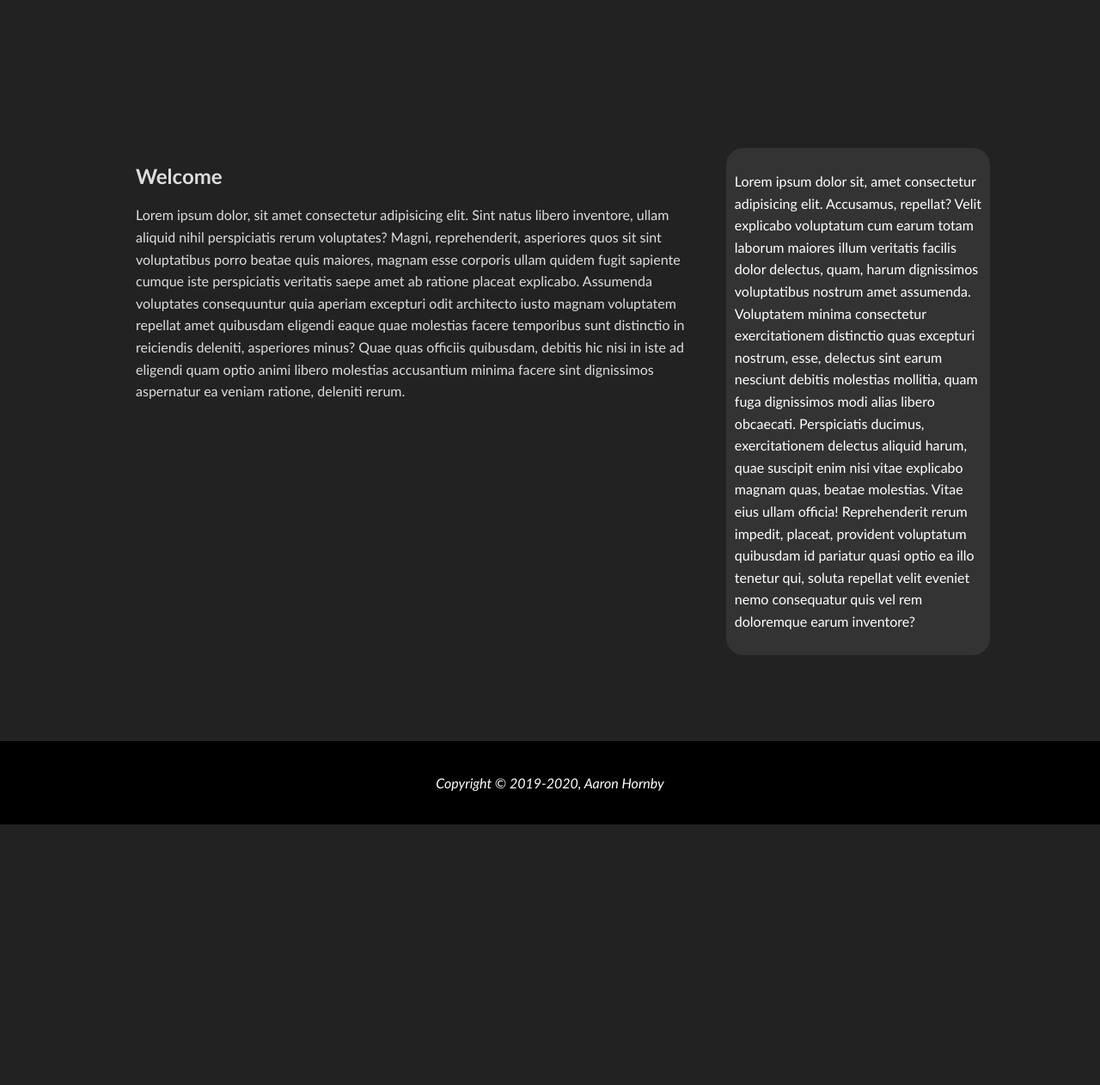
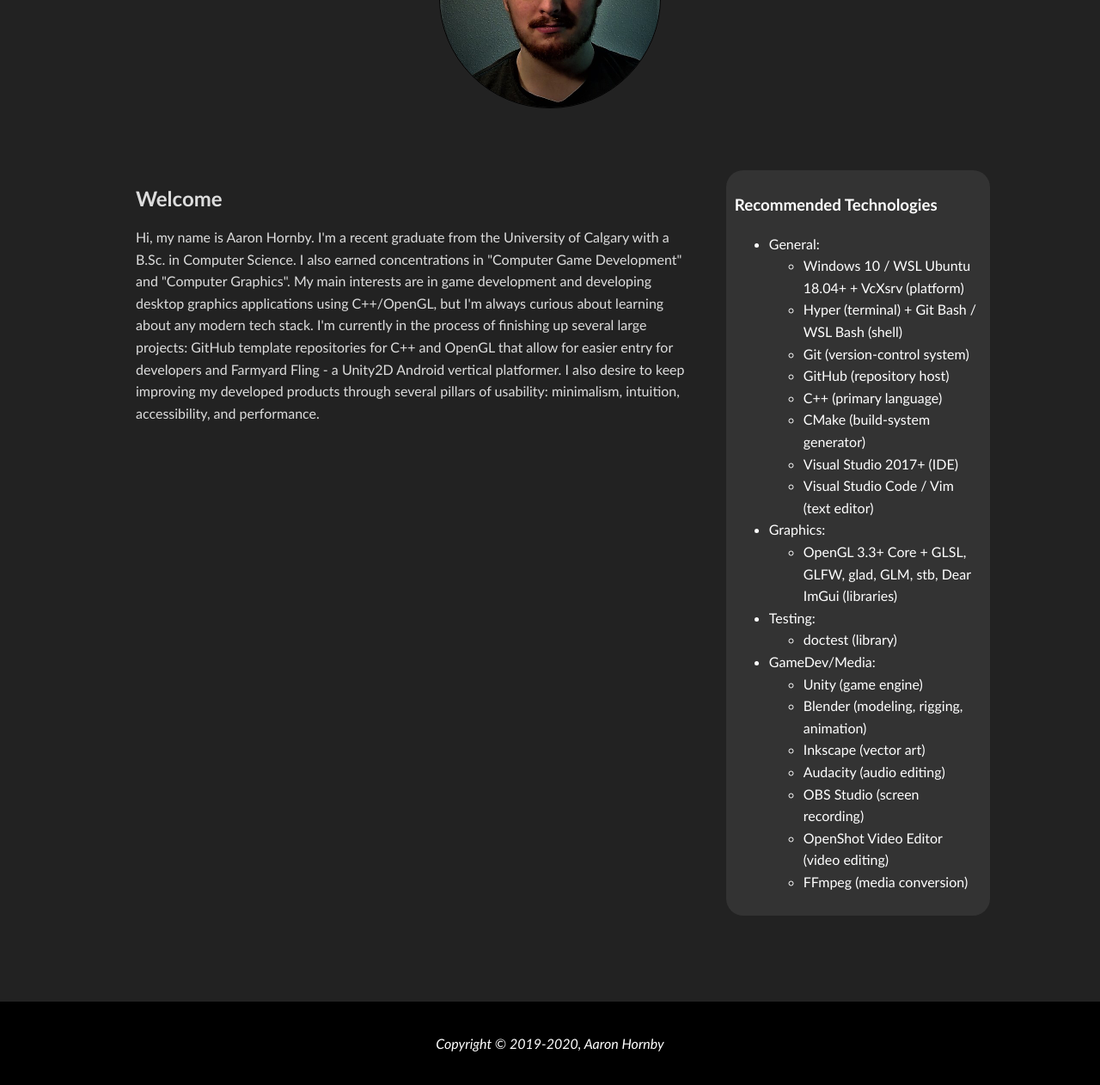
Before and after one commit to TexelBox/TexelBox.github.io, a plain HTML site: page index.html in a window 1280 px wide. Shown: the part 284-1546 px from the top of the page at 86% size. Before the commit the page ends 1243 px from the top, so only its background shows below. Drawn offline with Linux system fonts and the light colour scheme.

Commit message:
added content to home page

```diff
--- a/css/main.css
+++ b/css/main.css
@@ -1,5 +1,6 @@
 /* main.css */
 /* applies globally to all pages */
+/* some naming conventions will be mimicking Bootstrap */
 
 body {
   background-color:#222;
@@ -147,3 +148,35 @@ a:hover {
     width:100%;
   }
 }
+
+
+
+/* ===LAYOUT=== */
+
+
+
+/* ===CONTENT=== */
+
+
+
+/* ===COMPONENTS=== */
+
+
+
+/* ===UTILITIES=== */
+
+/* =BORDERS= */
+
+.border {
+  border-color: #000;
+  border-style: solid;
+  border-width: 1px;
+}
+
+.border-white {
+  border-color: #fff;
+}
+
+.rounded-circle {
+  border-radius: 50%;
+}
--- a/index.html
+++ b/index.html
@@ -62,19 +62,62 @@
       </div>
     </nav>
 
+    <br />
     <section id="showcase">
       <div class="container">
-        <h1>[WIP]</h1>
+        <img class="border rounded-circle" src="assets/images/headshot-512x512.jpg" alt="headshot of Aaron Hornby" width="256px" />
       </div>
     </section>
 
     <div class="container">
       <section id="main">
         <h1>Welcome</h1>
-        <p>Lorem ipsum dolor, sit amet consectetur adipisicing elit. Sint natus libero inventore, ullam aliquid nihil perspiciatis rerum voluptates? Magni, reprehenderit, asperiores quos sit sint voluptatibus porro beatae quis maiores, magnam esse corporis ullam quidem fugit sapiente cumque iste perspiciatis veritatis saepe amet ab ratione placeat explicabo. Assumenda voluptates consequuntur quia aperiam excepturi odit architecto iusto magnam voluptatem repellat amet quibusdam eligendi eaque quae molestias facere temporibus sunt distinctio in reiciendis deleniti, asperiores minus? Quae quas officiis quibusdam, debitis hic nisi in iste ad eligendi quam optio animi libero molestias accusantium minima facere sint dignissimos aspernatur ea veniam ratione, deleniti rerum.</p>
+        <p>
+          Hi, my name is Aaron Hornby.
+          I'm a recent graduate from the University of Calgary with a B.Sc. in Computer Science.
+          I also earned concentrations in "Computer Game Development" and "Computer Graphics".
+          My main interests are in game development and developing desktop graphics applications using C++/OpenGL, but I'm always curious about learning about any modern tech stack.
+          I'm currently in the process of finishing up several large projects: GitHub template repositories for C++ and OpenGL that allow for easier entry for developers and Farmyard Fling - a Unity2D Android vertical platformer.
+          I also desire to keep improving my developed products through several pillars of usability: minimalism, intuition, accessibility, and performance.
+        </p>
       </section>
       <aside id="sidebar">
-        <p>Lorem ipsum dolor sit, amet consectetur adipisicing elit. Accusamus, repellat? Velit explicabo voluptatum cum earum totam laborum maiores illum veritatis facilis dolor delectus, quam, harum dignissimos voluptatibus nostrum amet assumenda. Voluptatem minima consectetur exercitationem distinctio quas excepturi nostrum, esse, delectus sint earum nesciunt debitis molestias mollitia, quam fuga dignissimos modi alias libero obcaecati. Perspiciatis ducimus, exercitationem delectus aliquid harum, quae suscipit enim nisi vitae explicabo magnam quas, beatae molestias. Vitae eius ullam officia! Reprehenderit rerum impedit, placeat, provident voluptatum quibusdam id pariatur quasi optio ea illo tenetur qui, soluta repellat velit eveniet nemo consequatur quis vel rem doloremque earum inventore?</p>
+        <h3>Recommended Technologies</h3>
+        <ul>
+          <li>General:
+            <ul>
+              <li>Windows 10 / WSL Ubuntu 18.04+ + VcXsrv (platform)</li>
+              <li>Hyper (terminal) + Git Bash / WSL Bash (shell)</li>
+              <li>Git (version-control system)</li>
+              <li>GitHub (repository host)</li>
+              <li>C++ (primary language)</li>
+              <li>CMake (build-system generator)</li>
+              <li>Visual Studio 2017+ (IDE)</li>
+              <li>Visual Studio Code / Vim (text editor)</li>
+            </ul>
+          </li>
+          <li>Graphics:
+            <ul>
+              <li>OpenGL 3.3+ Core + GLSL, GLFW, glad, GLM, stb, Dear ImGui (libraries)</li>
+            </ul>
+          </li>
+          <li>Testing:
+            <ul>
+              <li>doctest (library)</li>
+            </ul>
+          </li>
+          <li>GameDev/Media:
+            <ul>
+              <li>Unity (game engine)</li>
+              <li>Blender (modeling, rigging, animation)</li>
+              <li>Inkscape (vector art)</li>
+              <li>Audacity (audio editing)</li>
+              <li>OBS Studio (screen recording)</li>
+              <li>OpenShot Video Editor (video editing)</li>
+              <li>FFmpeg (media conversion)</li>
+            </ul>
+          </li>
+        </ul>
       </aside>
     </div>
 
```
Also changed, not shown: assets/images/headshot-512x512.jpg (added).
